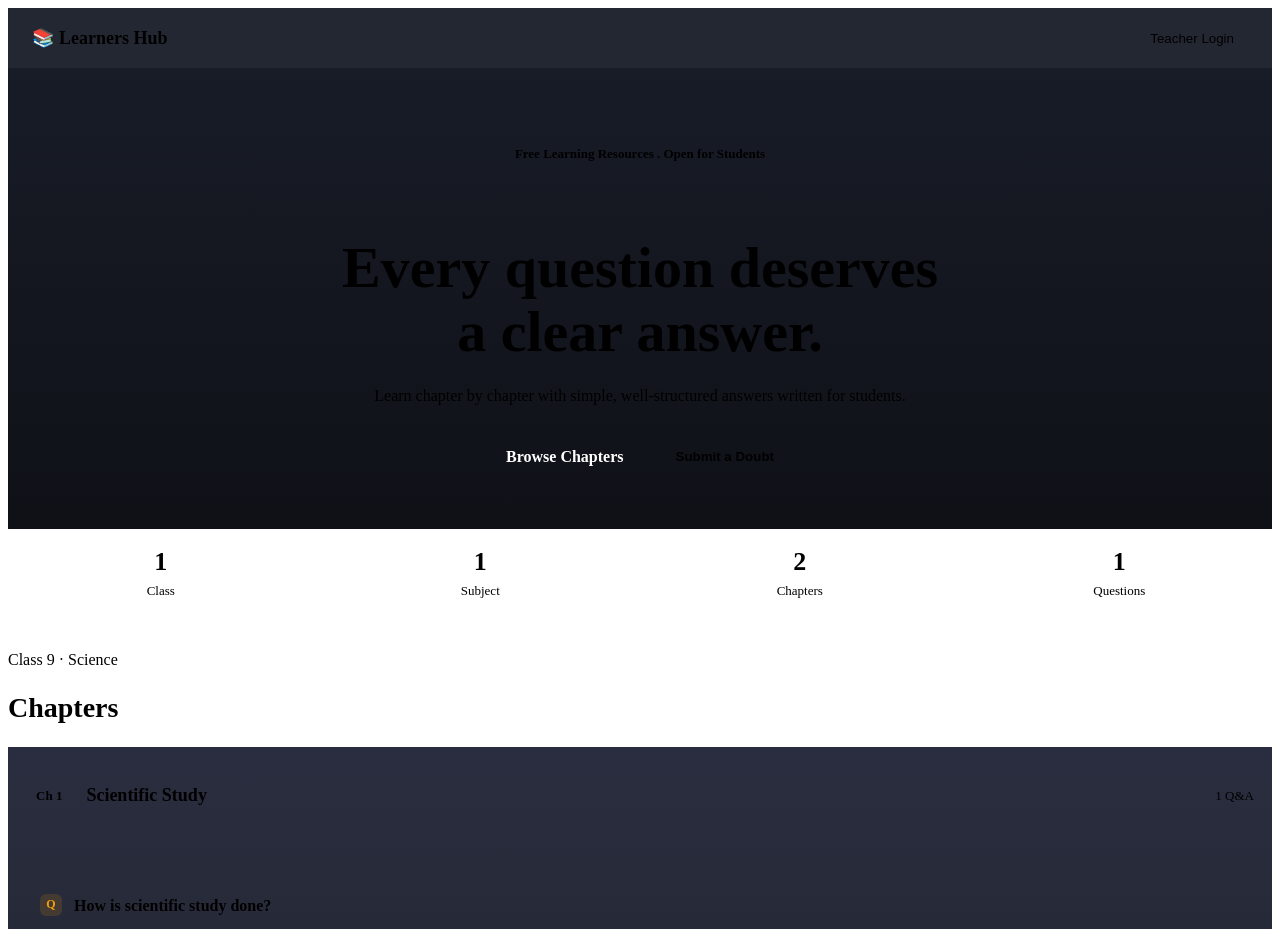
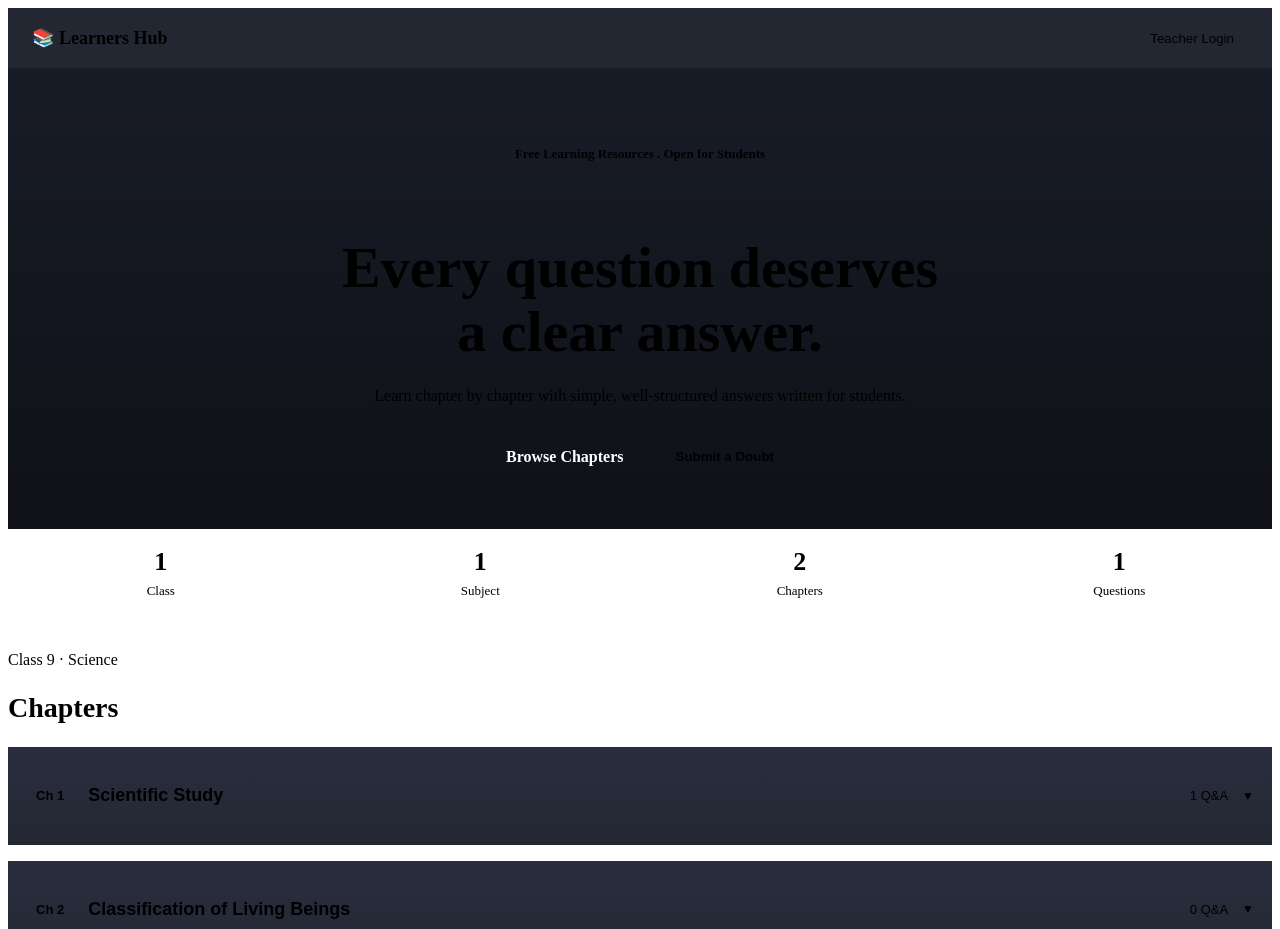
Before and after one commit to Sonu0510/learners-hub, a React (Vite) app: page / in a window 1280 px wide. Shown: the top 929 px of the page. Built offline with nearby package versions, Linux system fonts and the light colour scheme; the HTML template or start-up script is replaced by a standard one.

Commit message:
Make chapter card collapsible

```diff
--- a/src/components/ChapterCard.css
+++ b/src/components/ChapterCard.css
@@ -1,5 +1,9 @@
 .chapter-card {
-  background: linear-gradient(180deg, rgba(30, 34, 53, 0.95), rgba(24, 28, 39, 0.95));
+  background: linear-gradient(
+    180deg,
+    rgba(30, 34, 53, 0.95),
+    rgba(24, 28, 39, 0.95)
+  );
   border: 1px solid var(--border);
   border-radius: var(--radius);
   overflow: hidden;
@@ -8,15 +12,27 @@
 
 .chapter-card:hover {
   border-color: rgba(79, 142, 247, 0.45);
-  transform: translateY(-2px);
+}
+
+.chapter-card.open {
+  border-color: rgba(79, 142, 247, 0.55);
 }
 
 .chapter-header {
+  width: 100%;
   padding: 18px;
   display: flex;
   align-items: center;
   gap: 14px;
-  border-bottom: 1px solid var(--border);
+  background: transparent;
+  color: var(--text);
+  border: none;
+  text-align: left;
+  cursor: pointer;
+}
+
+.chapter-header:hover {
+  background: rgba(79, 142, 247, 0.04);
 }
 
 .chapter-number {
@@ -41,19 +57,28 @@
   white-space: nowrap;
 }
 
+.chapter-arrow {
+  color: var(--muted);
+  font-size: 12px;
+}
+
 .questions-list {
   padding: 16px;
+  border-top: 1px solid var(--border);
 }
 
 .empty {
   color: var(--muted);
   font-size: 14px;
   padding: 10px 0;
+  text-align: center;
 }
 
 @media (max-width: 600px) {
   .chapter-header {
     align-items: flex-start;
+    gap: 10px;
+    padding: 16px;
   }
 
   .chapter-header h3 {
--- a/src/components/ChapterCard.jsx
+++ b/src/components/ChapterCard.jsx
@@ -1,17 +1,28 @@
+import { useState } from "react";
 import QuestionCard from "./QuestionCard";
 import "./ChapterCard.css";
 
 function ChapterCard({ chapter }) {
+  const [isOpen, setIsOpen] = useState(false);
   const questions = chapter.questions || [];
 
   return (
-    <section className="chapter-card">
-      <div className="chapter-header">
+    <section className={`chapter-card ${isOpen ? "open" : ""}`}>
+      <button
+        className="chapter-header"
+        onClick={() => setIsOpen(!isOpen)}
+        type="button"
+      >
         <span className="chapter-number">Ch {chapter.chapter_number}</span>
+
         <h3>{chapter.name}</h3>
+
         <span className="qa-count">{questions.length} Q&A</span>
-      </div>
 
+        <span className="chapter-arrow">{isOpen ? "▲" : "▼"}</span>
+      </button>
+
+      {isOpen && (
         <div className="questions-list">
           {questions.length === 0 ? (
             <p className="empty">No questions added yet.</p>
@@ -21,6 +32,7 @@ function ChapterCard({ chapter }) {
             ))
           )}
         </div>
+      )}
     </section>
   );
 }
```
Lines whose indentation alone changed are shown as unchanged.
